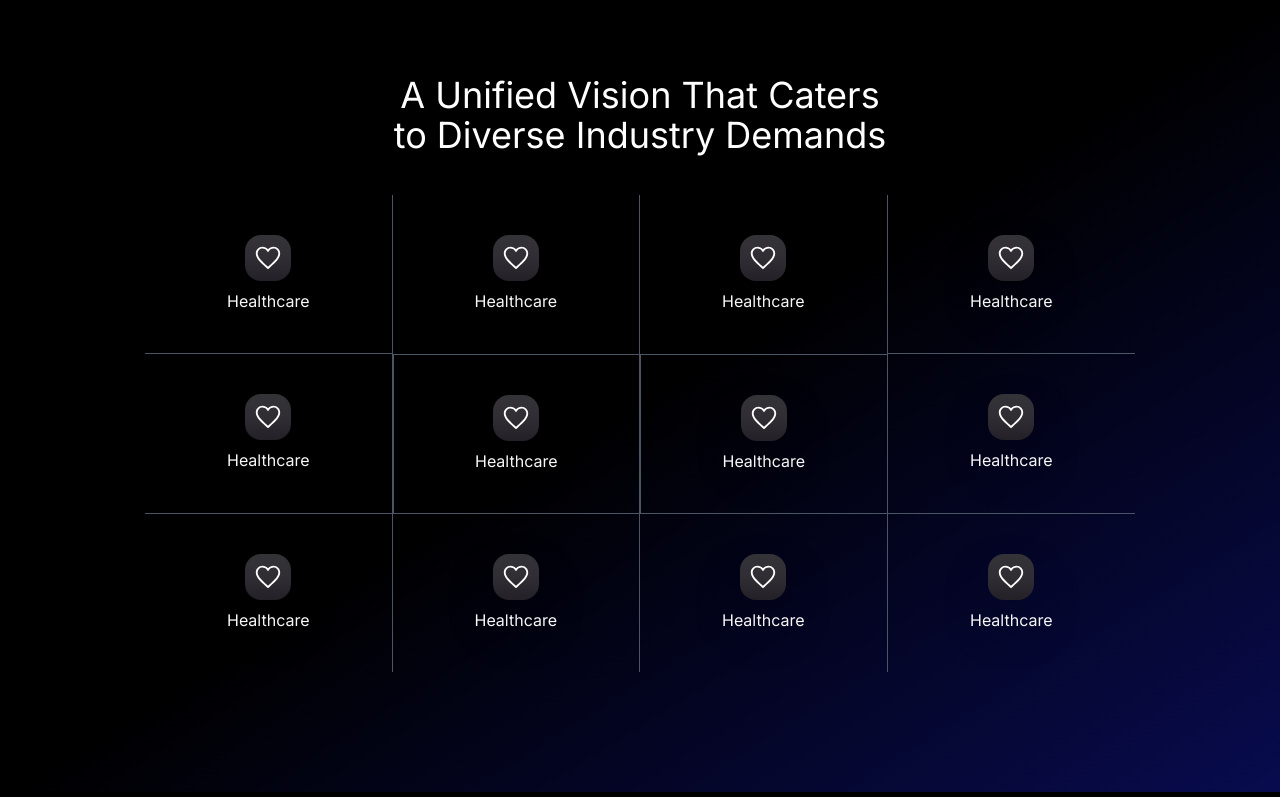
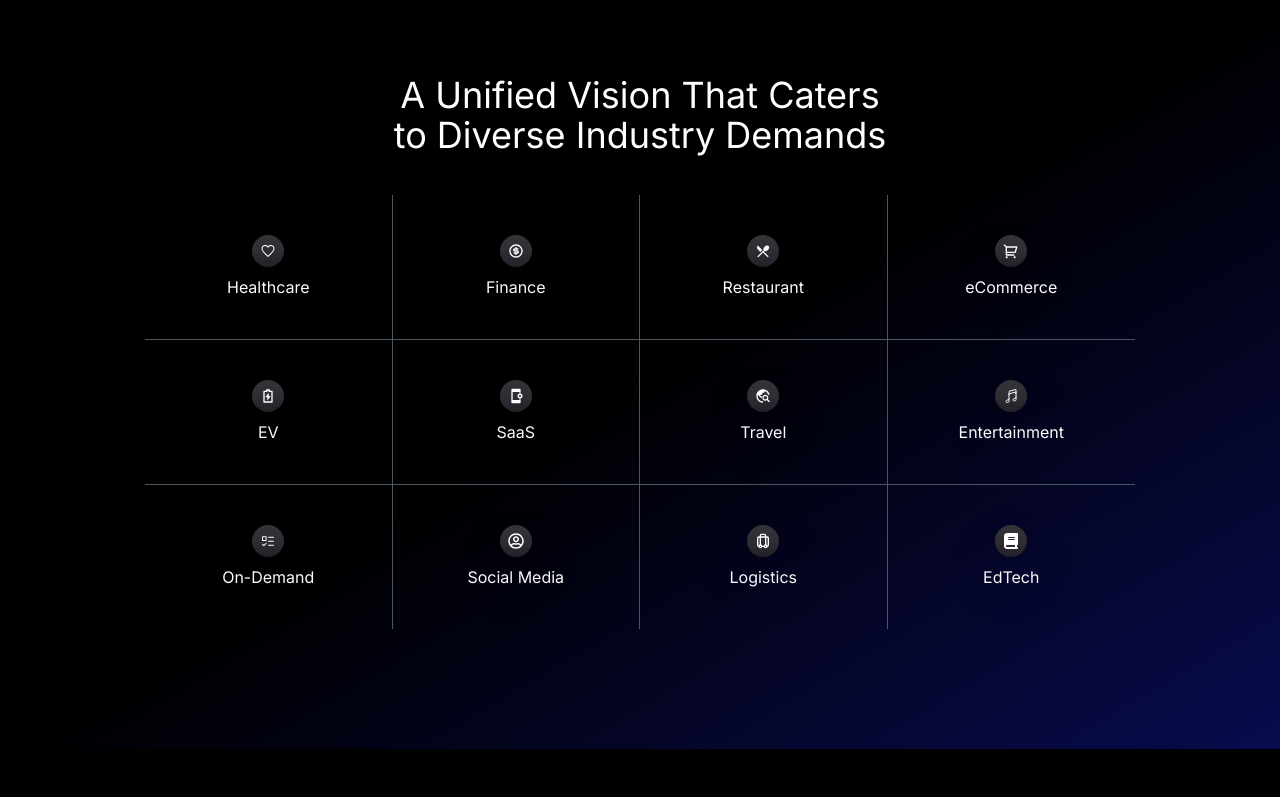
Before and after one commit to Shivam118/creIT-Labs, a Next.js app: page / in a window 1280 px wide. Shown: the part 2910-3707 px from the top of the page. Built offline with nearby package versions, Linux system fonts and the light colour scheme.

Commit message:
Responsive Design

```diff
--- a/app/(components)/Industries.jsx
+++ b/app/(components)/Industries.jsx
@@ -1,5 +1,16 @@
 import React from "react";
 import { IoMdHeartEmpty } from "react-icons/io";
+import { RiMoneyDollarCircleLine } from "react-icons/ri";
+import { RiRestaurant2Fill } from "react-icons/ri";
+import { RiShoppingCart2Line } from "react-icons/ri";
+import { RiBattery2ChargeLine } from "react-icons/ri";
+import { MdAppSettingsAlt } from "react-icons/md";
+import { MdTravelExplore } from "react-icons/md";
+import { IoMusicalNotesOutline } from "react-icons/io5";
+import { GoTasklist } from "react-icons/go";
+import { FaRegUserCircle } from "react-icons/fa";
+import { FaBook } from "react-icons/fa6";
+import { LuLuggage } from "react-icons/lu";
 
 const Industries = () => {
   return (
@@ -10,88 +21,88 @@ const Industries = () => {
       </div>
 
       <div className="grid grid-cols-2 lg:grid-cols-4  py-10">
-        <div className="py-[40px] px-[50px] text-center border-r-[.1px] border-b-[.1px] border-gray-600 cursor-pointer">
+        <div className="py-[40px] px-[50px] text-center border-r border-b lg:border-r lg:border-b border-gray-600 cursor-pointer">
           <div className="p-2 bg-gradient-to-b from-[#343338] via-[#302e34] to-[#232127] inline-flex rounded-2xl drop-shadow-2xl">
-            <IoMdHeartEmpty size={30} className="" />
+            <IoMdHeartEmpty />
           </div>
           <div className="text-center pt-2">Healthcare</div>
         </div>
 
-        <div className="py-[40px] px-[50px] text-center border-r-[.1px] border-gray-600">
+        <div className="py-[40px] px-[50px] text-center border-b lg:border-b-1 lg:border-r border-gray-600">
           <div className="p-2 bg-gradient-to-b from-[#343338] via-[#302e34] to-[#232127] inline-flex rounded-2xl drop-shadow-2xl">
-            <IoMdHeartEmpty size={30} className="" />
+            <RiMoneyDollarCircleLine />
           </div>
-          <div className="text-center pt-2">Healthcare</div>
+          <div className="text-center pt-2">Finance</div>
         </div>
 
-        <div className="py-[40px] px-[50px] text-center border-r-[.1px] border-gray-600">
+        <div className="py-[40px] px-[50px] text-center border-b border-r lg:border-r border-gray-600">
           <div className="p-2 bg-gradient-to-b from-[#343338] via-[#302e34] to-[#232127] inline-flex rounded-2xl drop-shadow-2xl">
-            <IoMdHeartEmpty size={30} className="" />
+            <RiRestaurant2Fill />
           </div>
-          <div className="text-center pt-2">Healthcare</div>
+          <div className="text-center pt-2">Restaurant</div>
         </div>
 
-        <div className="py-[40px] px-[50px] text-center border-b-[.1px] border-gray-600">
+        <div className="py-[40px] px-[50px] text-center border-b border-gray-600">
           <div className="p-2 bg-gradient-to-b from-[#343338] via-[#302e34] to-[#232127] inline-flex rounded-2xl drop-shadow-2xl">
-            <IoMdHeartEmpty size={30} className="" />
+            <RiShoppingCart2Line />
           </div>
-          <div className="text-center pt-2">Healthcare</div>
+          <div className="text-center pt-2">eCommerce</div>
         </div>
 
-        <div className="py-[40px] px-[50px] text-center border-b-[.1px] border-r-[.1px] border-gray-600">
+        <div className="py-[40px] px-[50px] text-center border-b border-r border-gray-600">
           <div className="p-2 bg-gradient-to-b from-[#343338] via-[#302e34] to-[#232127] inline-flex rounded-2xl drop-shadow-2xl">
-            <IoMdHeartEmpty size={30} className="" />
+            <RiBattery2ChargeLine />
           </div>
-          <div className="text-center pt-2">Healthcare</div>
+          <div className="text-center pt-2">EV</div>
         </div>
 
-        <div className="py-[40px] px-[50px] text-center border-[.1px] border-gray-600">
+        <div className="py-[40px] px-[50px] text-center border-b lg:border lg:border-l-0 lg:border-t-0 border-gray-600">
           <div className="p-2 bg-gradient-to-b from-[#343338] via-[#302e34] to-[#232127] inline-flex rounded-2xl drop-shadow-2xl">
-            <IoMdHeartEmpty size={30} className="" />
+            <MdAppSettingsAlt />
           </div>
-          <div className="text-center pt-2">Healthcare</div>
+          <div className="text-center pt-2">SaaS</div>
         </div>
 
-        <div className="py-[40px] px-[50px] text-center border-[.1px] border-gray-600">
+        <div className="py-[40px] px-[50px] text-center border-b border-r lg:border-t-0 lg:border-l-0 border-gray-600">
           <div className="p-2 bg-gradient-to-b from-[#343338] via-[#302e34] to-[#232127] inline-flex rounded-2xl drop-shadow-2xl">
-            <IoMdHeartEmpty size={30} className="" />
+            <MdTravelExplore />
           </div>
-          <div className="text-center pt-2">Healthcare</div>
+          <div className="text-center pt-2">Travel</div>
         </div>
 
-        <div className="py-[40px] px-[50px] text-center border-b-[.1px] border-gray-600">
+        <div className="py-[40px] px-[50px] text-center border-b border-gray-600">
           <div className="p-2 bg-gradient-to-b from-[#343338] via-[#302e34] to-[#232127] inline-flex rounded-2xl drop-shadow-2xl">
-            <IoMdHeartEmpty size={30} className="" />
+            <IoMusicalNotesOutline />
           </div>
-          <div className="text-center pt-2">Healthcare</div>
+          <div className="text-center pt-2">Entertainment</div>
         </div>
 
-        <div className="py-[40px] px-[50px] text-center border-r-[.1px] border-gray-600">
+        <div className="py-[40px] px-[50px] text-center border-b lg:border-b-0 border-r border-gray-600">
           <div className="p-2 bg-gradient-to-b from-[#343338] via-[#302e34] to-[#232127] inline-flex rounded-2xl drop-shadow-2xl">
-            <IoMdHeartEmpty size={30} className="" />
+            <GoTasklist />
           </div>
-          <div className="text-center pt-2">Healthcare</div>
+          <div className="text-center pt-2">On-Demand</div>
         </div>
 
-        <div className="py-[40px] px-[50px] text-center border-r-[.1px] border-gray-600">
+        <div className="py-[40px] px-[50px] text-center border-b lg:border-0 lg:border-r border-gray-600">
           <div className="p-2 bg-gradient-to-b from-[#343338] via-[#302e34] to-[#232127] inline-flex rounded-2xl drop-shadow-2xl">
-            <IoMdHeartEmpty size={30} className="" />
+            <FaRegUserCircle />
           </div>
-          <div className="text-center pt-2">Healthcare</div>
+          <div className="text-center pt-2">Social Media</div>
         </div>
 
-        <div className="py-[40px] px-[50px] text-center border-r-[.1px] border-gray-600">
+        <div className="py-[40px] px-[50px] text-center border-r border-gray-600">
           <div className="p-2 bg-gradient-to-b from-[#343338] via-[#302e34] to-[#232127] inline-flex rounded-2xl drop-shadow-2xl">
-            <IoMdHeartEmpty size={30} className="" />
+            <LuLuggage />
           </div>
-          <div className="text-center pt-2">Healthcare</div>
+          <div className="text-center pt-2">Logistics</div>
         </div>
 
-        <div className="py-[40px] px-[50px] text-center">
+        <div className="py-[40px] px-[50px] text-center ">
           <div className="p-2 bg-gradient-to-b from-[#343338] via-[#302e34] to-[#232127] inline-flex rounded-2xl drop-shadow-2xl">
-            <IoMdHeartEmpty size={30} className="" />
+            <FaBook />
           </div>
-          <div className="text-center pt-2">Healthcare</div>
+          <div className="text-center pt-2">EdTech</div>
         </div>
       </div>
     </div>
--- a/app/(components)/Services.jsx
+++ b/app/(components)/Services.jsx
@@ -9,6 +9,7 @@ import { MdComputer } from "react-icons/md";
 import { IoSettingsSharp } from "react-icons/io5";
 import { MdOutlineDraw } from "react-icons/md";
 import { FaDatabase } from "react-icons/fa";
+import Link from "next/link";
 
 const Services_Data = [
   {
@@ -71,9 +72,12 @@ const Services = () => {
           We Create New Solutions and Transform <br /> Existing Ones with a
           Development Process That <br /> Beats Industry-Best Timelines
         </div>
-        <div className="mt-[50px] px-[25px] py-[10px] border-2 border-white inline-block rounded-xl hover:bg-[#126bfb] hover:border-[#126bfb] cursor-pointer">
-          Our Services {`>`}
-        </div>
+        <Link
+          href="/portfolio"
+          className="mt-[50px] px-[25px] py-[10px] border-2 border-white inline-block rounded-xl hover:bg-[#126bfb] hover:border-[#126bfb] cursor-pointer"
+        >
+          Our Portfolio {`>`}
+        </Link>
       </div>
 
       <div className="grid grid-cols-2 lg:grid-cols-4 py-[5rem]">
```
Also changed, not shown: app/(data)/Portfolio_data.jsx (+70 -21 lines).
